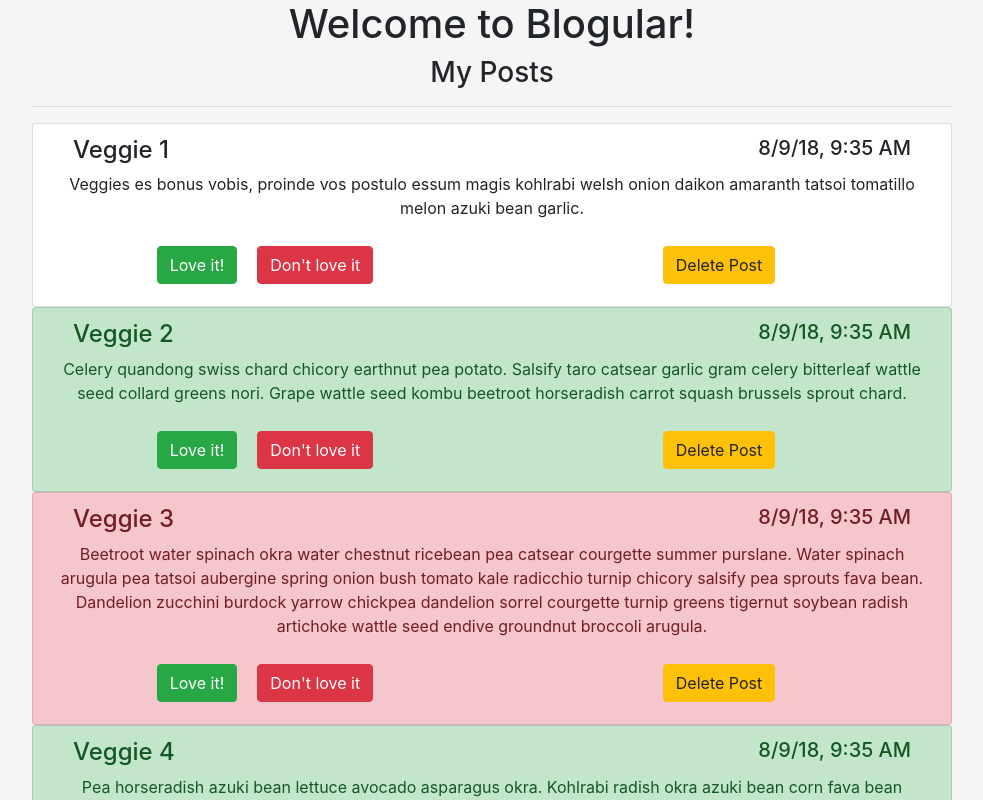
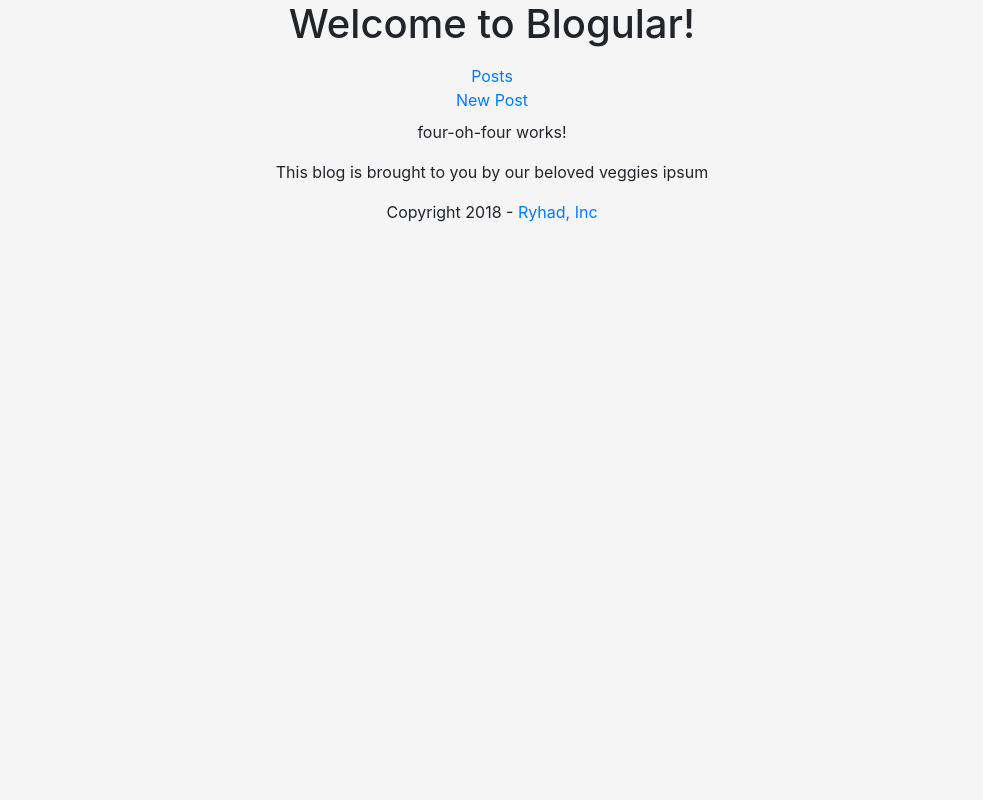
Before and after one commit to RyderBlack/ang6-blog, an Angular app: page /not-found in a window 1280 px wide. Shown: the top 800 px of the page, without its empty margins (148-1131 px from the left). Built offline with nearby package versions, Linux system fonts and the light colour scheme.

Commit message:
posts service updated v2.0.3 + loveIts functions onWork

```diff
--- a/src/app/app.component.html
+++ b/src/app/app.component.html
@@ -4,13 +4,23 @@
     Welcome to {{ title }}!
   </h1>
 
+  <nav class="navbar navbar-default">
+    <div class="container-fluid">
+      <div class="navbar-collapse">
+          <ul class="nav navbar-nav">
+              <li routerLinkActive="active"><a routerLink="posts">Posts</a></li>
+              <li routerLinkActive="active"><a routerLink="new">New Post</a></li>
+          </ul>
+      </div>
+    </div>
+  </nav>
+
 
 <div class="container">
   <div class="row">
 <div class="col-md-10" style="margin: 0 auto">
-  <h3>My Posts</h3>
- <hr/>
-  <app-post-list-component [posts]="posts"></app-post-list-component>
+
+  <router-outlet></router-outlet>
 
 </div>
   </div>
@@ -21,4 +31,5 @@
   <p>This blog is brought to you by our beloved veggies ipsum</p>
   <p>Copyright 2018 - <a href="https://ryhad.com">Ryhad, Inc</a></p>
 </footer>
+
 </div>
--- a/src/app/app.module.ts
+++ b/src/app/app.module.ts
@@ -1,22 +1,37 @@
 import { BrowserModule } from '@angular/platform-browser';
 import { NgModule } from '@angular/core';
+import { FormsModule } from '@angular/forms';
+import { Routes, RouterModule } from '@angular/router';
 
 import { AppComponent } from './app.component';
 import { PostListComponentComponent } from './post-list-component/post-list-component.component';
 import { PostListItemComponentComponent } from './post-list-item-component/post-list-item-component.component';
 import { NewPostComponent } from './new-post/new-post.component';
+import { FourOhFourComponent } from './four-oh-four/four-oh-four.component';
 
 import { PostServiceService } from './post-service.service';
+
+
+const appRoutes: Routes = [
+  { path: 'posts', component: PostListComponentComponent },
+  { path: 'new', component: NewPostComponent },
+  { path: '', component: PostListComponentComponent },
+  { path: 'not-found', component: FourOhFourComponent },
+  { path: '**', redirectTo: 'not-found' }
+];
 
 @NgModule({
   declarations: [
     AppComponent,
     PostListComponentComponent,
     PostListItemComponentComponent,
-    NewPostComponent
+    NewPostComponent,
+    FourOhFourComponent
   ],
   imports: [
-    BrowserModule
+    BrowserModule,
+    FormsModule,
+    RouterModule.forRoot(appRoutes)
   ],
   providers: [PostServiceService],
   bootstrap: [AppComponent]
--- /dev/null
+++ b/src/app/four-oh-four/four-oh-four.component.html
@@ -0,0 +1,3 @@
+<p>
+  four-oh-four works!
+</p>
--- /dev/null
+++ b/src/app/four-oh-four/four-oh-four.component.ts
@@ -0,0 +1,15 @@
+import { Component, OnInit } from '@angular/core';
+
+@Component({
+  selector: 'app-four-oh-four',
+  templateUrl: './four-oh-four.component.html',
+  styleUrls: ['./four-oh-four.component.scss']
+})
+export class FourOhFourComponent implements OnInit {
+
+  constructor() { }
+
+  ngOnInit() {
+  }
+
+}
--- a/src/app/post-list-component/post-list-component.component.html
+++ b/src/app/post-list-component/post-list-component.component.html
@@ -1,11 +1,16 @@
+<h3>My Posts</h3>
+<hr/>
 <ul class="list-group">
   <!--  <app-appareil1  *ngFor="let appareil of appareils"
    [appareilName]="appareil.name"
    [appareilStatus]="appareil.status"></app-appareil1> -->
-   <app-post-list-item-component *ngFor="let post of posts"
+   <app-post-list-item-component *ngFor="let post of posts; let i = index"
    [postTitle]="post.title"
    [postContent]="post.content"
    [postDate]="post.created_at"
-   [loveIts]="post.loveIts">
+   [loveIts]="post.loveIts"
+   [index]="i"
+   [id]="post.id"
+   >
   </app-post-list-item-component>
  </ul>
--- a/src/app/post-list-component/post-list-component.component.ts
+++ b/src/app/post-list-component/post-list-component.component.ts
@@ -9,7 +9,7 @@ import { Subscription } from 'rxjs';
 })
 export class PostListComponentComponent implements OnInit, OnDestroy {
 
-  @Input() posts : any[];
+  posts : any[];
   postsSubscription: Subscription;
 
   constructor(private postsService : PostServiceService) { }
@@ -20,15 +20,7 @@ export class PostListComponentComponent implements OnInit, OnDestroy {
         this.posts = posts;
       }
     );
-    this.postsService.emitAppareilSubject();
-  }
-
-  onAddLoveIts() {
-    this.postsService.addLoveIts();
-  }
-
-  onDeleteLoveIts() {
-    this.postsService.deleteLoveIts();
+    this.postsService.emitPostSubject();
   }
 
   ngOnDestroy() {
--- a/src/app/post-list-item-component/post-list-item-component.component.ts
+++ b/src/app/post-list-item-component/post-list-item-component.component.ts
@@ -13,6 +13,7 @@ export class PostListItemComponentComponent implements OnInit {
   @Input() postContent: string;
   @Input() postDate: Date;
   @Input() loveIts: number;
+  @Input() index: number;
 
   posts: any[];
   postsSubscription: Subscription;
@@ -20,17 +21,15 @@ export class PostListItemComponentComponent implements OnInit {
   constructor(private postsService : PostServiceService) { }
 
   ngOnInit() {
-    this.postsService.emitAppareilSubject();
+    this.postsService.emitPostSubject();
   }
 
   onAddLoveIts() {
-    this.loveIts++;
-    this.postsService.addLoveIts();
+    this.postsService.addLoveIts(this.index);
   }
 
   onDeleteLoveIts() {
-    this.loveIts--;
-    this.postsService.deleteLoveIts();
+    this.postsService.deleteLoveIts(this.index);
   }
 
   onDeletePost() {}
--- a/src/app/post-service.service.ts
+++ b/src/app/post-service.service.ts
@@ -8,29 +8,32 @@ import { Subject } from 'rxjs';
 export class PostServiceService {
 
 
-  @Input() loveIts: number;
   postsSubject = new Subject<any[]>();
 
   private posts = [
     {
+      id: 1,
       title: 'Veggie 1',
       content: 'Veggies es bonus vobis, proinde vos postulo essum magis kohlrabi welsh onion daikon amaranth tatsoi tomatillo melon azuki bean garlic.',
       loveIts: 0,
       created_at: new Date
     },
     {
+      id: 2,
       title: 'Veggie 2',
       content: 'Celery quandong swiss chard chicory earthnut pea potato. Salsify taro catsear garlic gram celery bitterleaf wattle seed collard greens nori. Grape wattle seed kombu beetroot horseradish carrot squash brussels sprout chard.',
       loveIts: 12,
       created_at: new Date
     },
     {
+      id: 3,
       title: 'Veggie 3',
       content: 'Beetroot water spinach okra water chestnut ricebean pea catsear courgette summer purslane. Water spinach arugula pea tatsoi aubergine spring onion bush tomato kale radicchio turnip chicory salsify pea sprouts fava bean. Dandelion zucchini burdock yarrow chickpea dandelion sorrel courgette turnip greens tigernut soybean radish artichoke wattle seed endive groundnut broccoli arugula.',
       loveIts: -2,
       created_at: new Date
     },
     {
+      id: 4,
       title: 'Veggie 4',
       content: 'Pea horseradish azuki bean lettuce avocado asparagus okra. Kohlrabi radish okra azuki bean corn fava bean mustard tigernut jícama green bean celtuce collard greens avocado quandong fennel gumbo black-eyed pea.',
       loveIts: 21,
@@ -38,19 +41,18 @@ export class PostServiceService {
     }
   ];
 
-  emitAppareilSubject() {
-
+  emitPostSubject() {
     this.postsSubject.next(this.posts.slice());
   }
 
-  addLoveIts() {
-    this.loveIts++;
-    this.emitAppareilSubject();
+  addLoveIts(i : number) {
+    this.posts[i].loveIts++;
+    this.emitPostSubject();
   }
 
-  deleteLoveIts() {
-    this.loveIts--;
-    this.emitAppareilSubject();
+  deleteLoveIts(i: number) {
+    this.posts[i].loveIts--;
+    this.emitPostSubject();
   }
 
   createNewPost() {
```
Also changed, not shown: src/app/four-oh-four/four-oh-four.component.scss (added), 1 other file (tests, documents, lock files or other folders).
